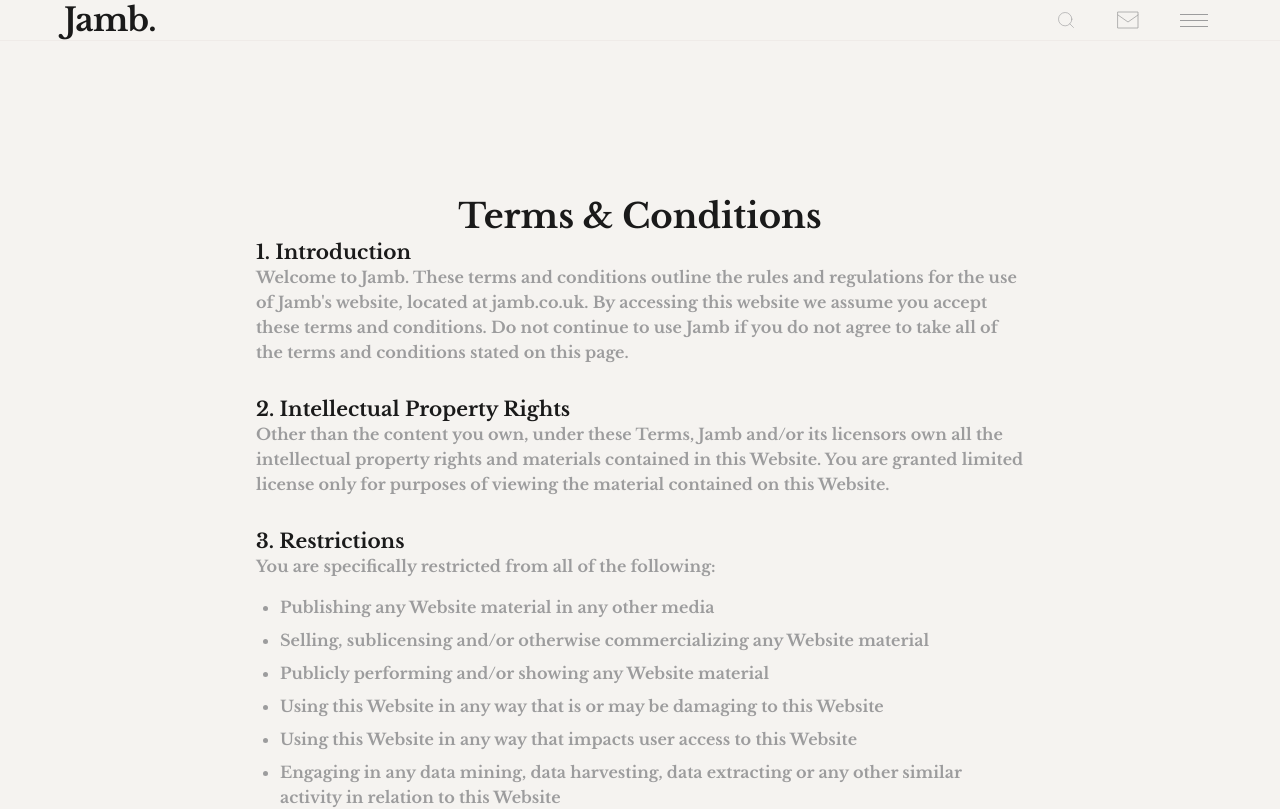
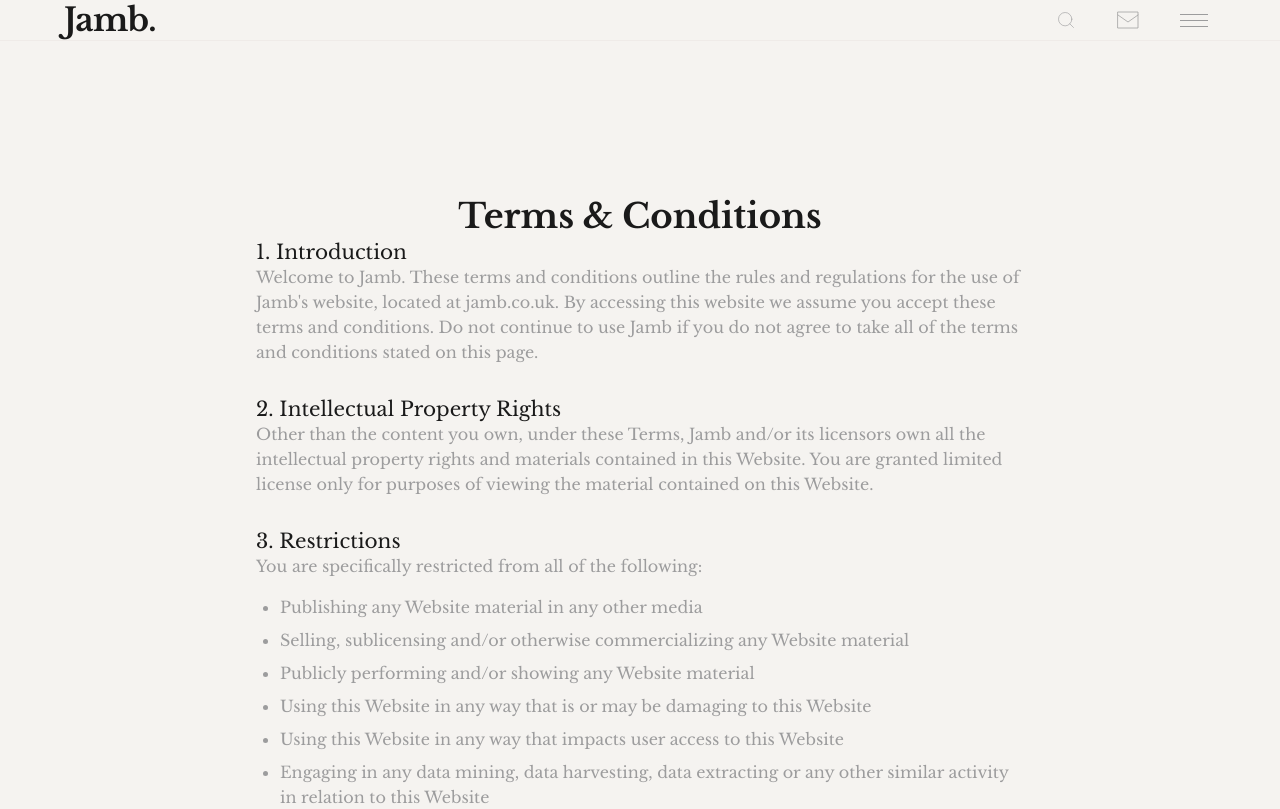
Before and after one commit to Avik-creator/roboto-frontend, a Next.js app in the folder frontend/: page /terms in a window 1280 px wide. Shown: the top 809 px of the page. Built offline with nearby package versions, Linux system fonts and the light colour scheme.

Commit message:
style: adjust font weight for text-paragraph class and refine skeleton background gradient for improved visual consistency

```diff
--- a/frontend/src/app/globals.css
+++ b/frontend/src/app/globals.css
@@ -109,7 +109,7 @@
 /* Typography Utilities */
 .text-paragraph {
   font-family: var(--font-primary);
-  font-weight: 550;
+  font-weight: 300;
   font-size: 16px;
   line-height: 25px;
   letter-spacing: 0%;
@@ -287,12 +287,10 @@
 }
 
 .skeleton {
-  background: linear-gradient(
-    90deg,
-    var(--background) 0px,
-    var(--cream) 40px,
-    var(--background) 80px
-  );
+  background: linear-gradient(90deg,
+      var(--background) 0px,
+      var(--cream) 40px,
+      var(--background) 80px);
   background-size: 200px 100%;
   animation: skeleton 1.5s ease-in-out infinite;
 }
@@ -322,6 +320,7 @@
 
 /* Reduced motion */
 @media (prefers-reduced-motion: reduce) {
+
   *,
   *::before,
   *::after {
```
